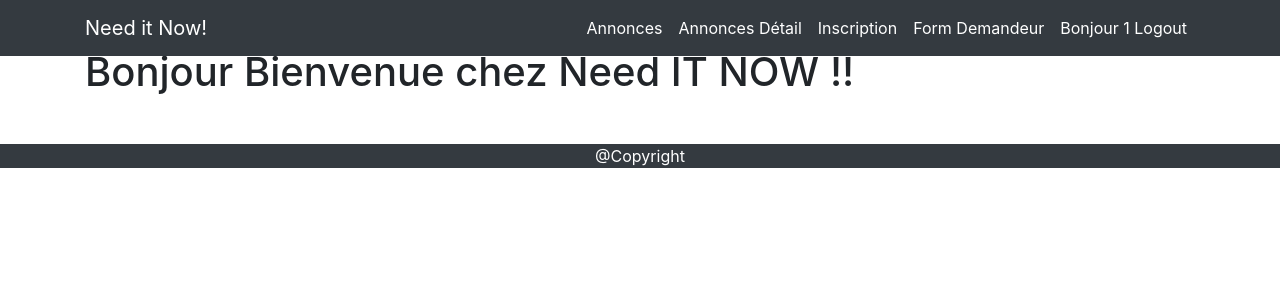
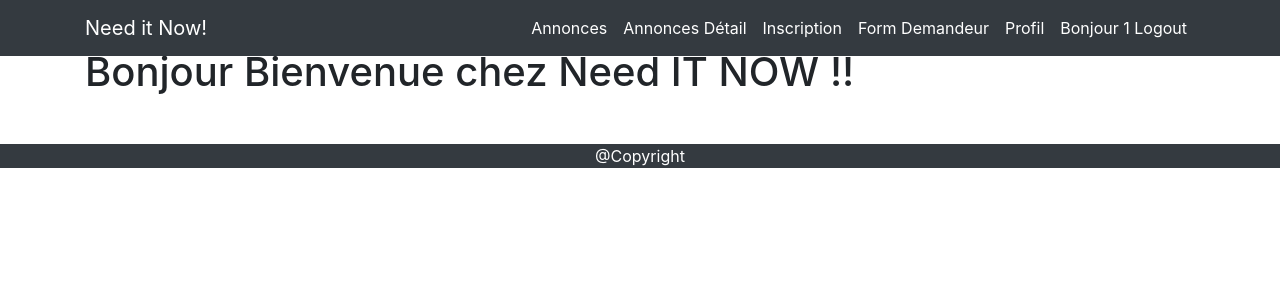
Before and after one commit to DDarkz/needit, a PHP site: page /BienvenueMembre.php in a window 1280 px wide. Shown: the top 300 px of the page. Run offline with PHP 8.4, Linux system fonts and the light colour scheme; the visitor is signed in with stand-in values (Sample User, id 1).

Commit message:
rajouter bouton profil et page profil utilisateru

```diff
--- a/includes/menu.php
+++ b/includes/menu.php
@@ -24,8 +24,13 @@
           <li class="nav-item">
             <a class="nav-link text-white" href="formulaireDemandeur.php">Form Demandeur</a>
           </li>
+          <li class="nav-item">
+            <a class="nav-link text-white" href="profilUtilisateur.php">Profil</a>
+          </li>
+
           <?php
             }
+
           if(isset($_SESSION["courriel"])){
             if($_SESSION["courriel"] == "admin@gmail.com" && $_SESSION["password"] == sha1("123456")){
               ?>
```
